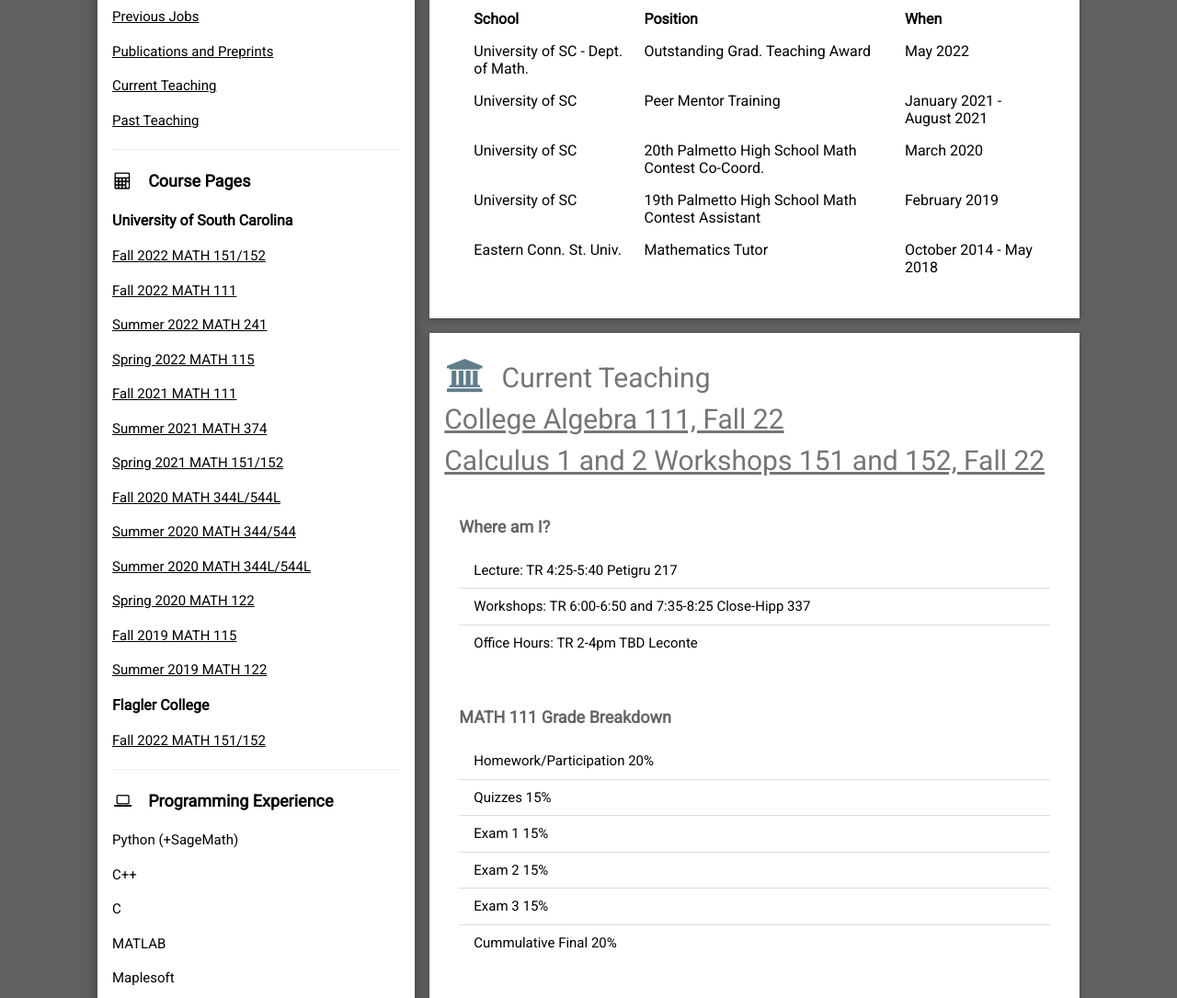
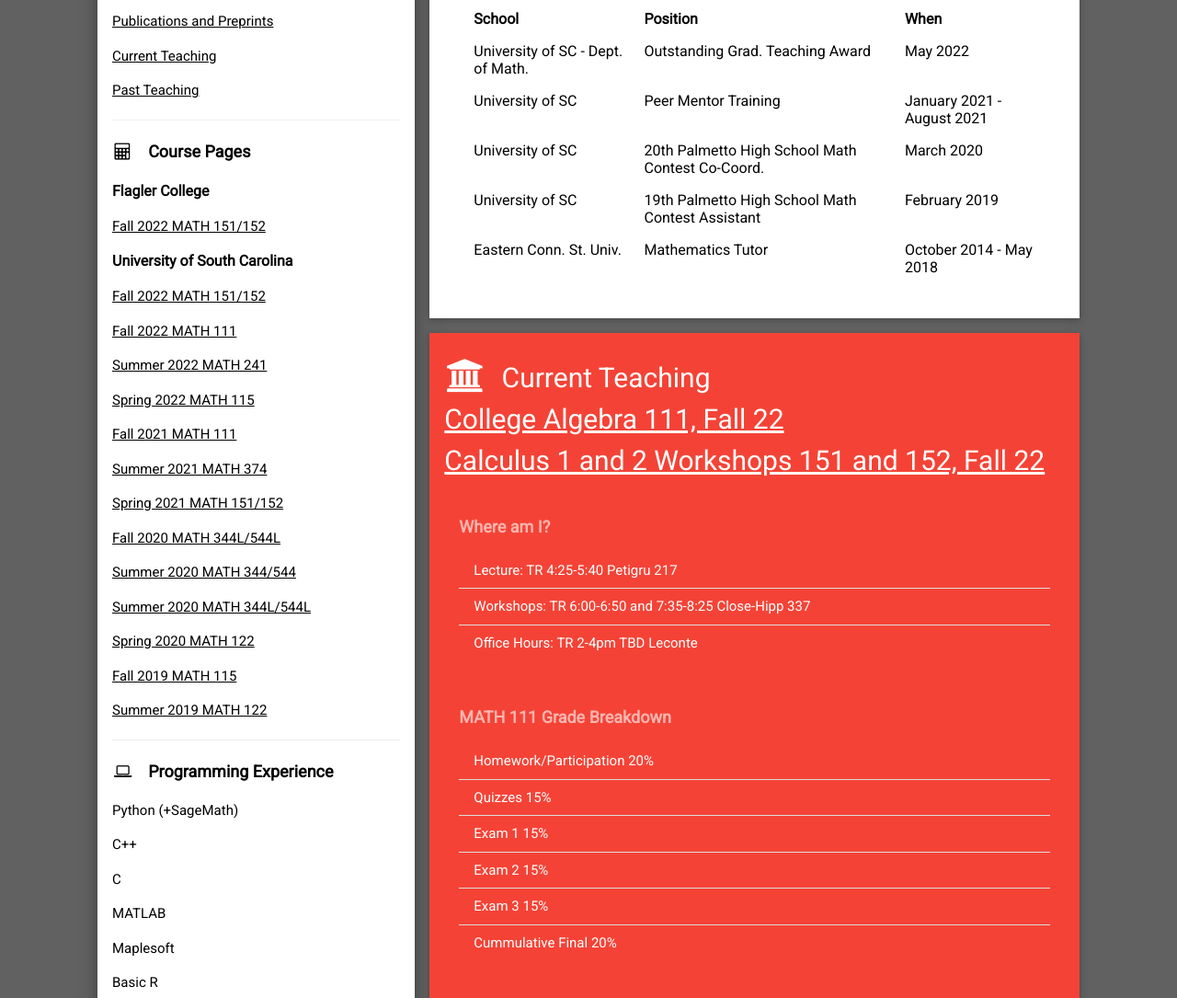
Before and after one commit to tluckner/website, a plain HTML site: page index.html in a window 1280 px wide. Shown: the part 981-2066 px from the top of the page at 92% size. Drawn offline with nearby package versions, Linux system fonts and the light colour scheme.

Commit message:
Update index.html

```diff
--- a/index.html
+++ b/index.html
@@ -31,13 +31,13 @@ ul.a {
                 </div>
 				<div class="w3-container w3-white">
 					<div class="w3-display w3-container w3-red">
-					<h2><center>Tommy Luckner</center></h2>
+					<h2><center>Dr. Thomas Luckner</center></h2>
 					</div>
 				</div>
 		    <br>
                 <div class="w3-container">
 		<h6 class="w3-opacity, w3-text-black"><i class="fa fa-id-badge fa-fw w3-margin-right"></i><b>Assistant Professor of Mathematics </b></h6>
-			<br>
+
                     <p><i class="fa fa-home fa-fw w3-margin-right w3-large w3-text-black"></i>St. Augustine, FL</p>
                     <p><i class="fa fa-envelope fa-fw w3-margin-right w3-large w3-text-black"></i>tluckner@flagler.edu</p>
                     <p><i class="fa fa-file-text fa-fw w3-margin-right w3-large w3-text-black"></i> <a href="CV.pdf">Curriculum Vitae</a> </p>
@@ -57,6 +57,8 @@ ul.a {
           <hr>
 
                     <p class="w3-large"><b><i class="fa fa-calculator fa-fw w3-margin-right w3-text-black"></i>Course Pages</b></p>
+			<h6 class="w3-opacity, w3-text-black"><b>Flagler College </b></h6>
+		 <p> <a href=MATH151152s21/MATH_151152_s21.html> Fall 2022 MATH 151/152 </a> </p>
 			<h6 class="w3-opacity, w3-text-black"><b>University of South Carolina </b></h6>
                     <p> <a href=MATH151152s21/MATH_151152_s21.html> Fall 2022 MATH 151/152 </a> </p>
                     <p> <a href=MATH111f22/MATH_111_f22.html> Fall 2022 MATH 111 </a> </p>
@@ -71,8 +73,7 @@ ul.a {
                     <p> <a href=MATH122s20/MATH_122_s20.html> Spring 2020 MATH 122 </a> </p>
                     <p> <a href=MATH115f19/MATH_115_f19.html> Fall 2019 MATH 115 </a> </p>
                    <p> <a href=MATH122sum19/MATH_122_sum19.html>Summer 2019 MATH 122 <a/></p>
-			<h6 class="w3-opacity, w3-text-black"><b>Flagler College </b></h6>
-		 <p> <a href=MATH151152s21/MATH_151152_s21.html> Fall 2022 MATH 151/152 </a> </p>
+
 
 
 					<hr>
@@ -199,9 +200,8 @@ ul.a {
                                               </div>
               </div>
 			<h2 id="current"></h2>
-			<div class="w3-container w3-card w3-white w3-margin-bottom">
-				<h2 class="w3-text-grey w3-padding-16"><i class="fa fa-university fa-fw w3-margin-right w3-xxlarge w3-text-blue-gray">
-        </i>Current Teaching <br>
+			<div class="w3-container w3-card w3-red w3-margin-bottom">
+				<h2 class="w3-text-white w3-padding-16"><i class="fa fa-university fa-fw w3-margin-right w3-xxlarge w3-text-white"></i>Current Teaching <br>
         <a href=MATH111f22/MATH_111_f22.html> College Algebra 111, Fall 22 </a>
         <br>
         <a href=MATH151152s21/MATH_151152_s21.html> Calculus 1 and 2 Workshops 151 and 152, Fall 22 </a>
```
